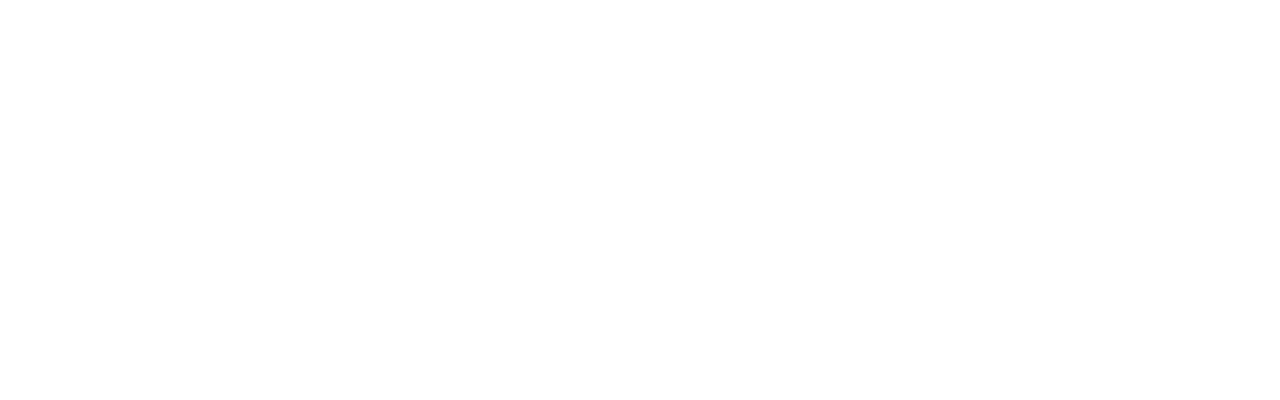
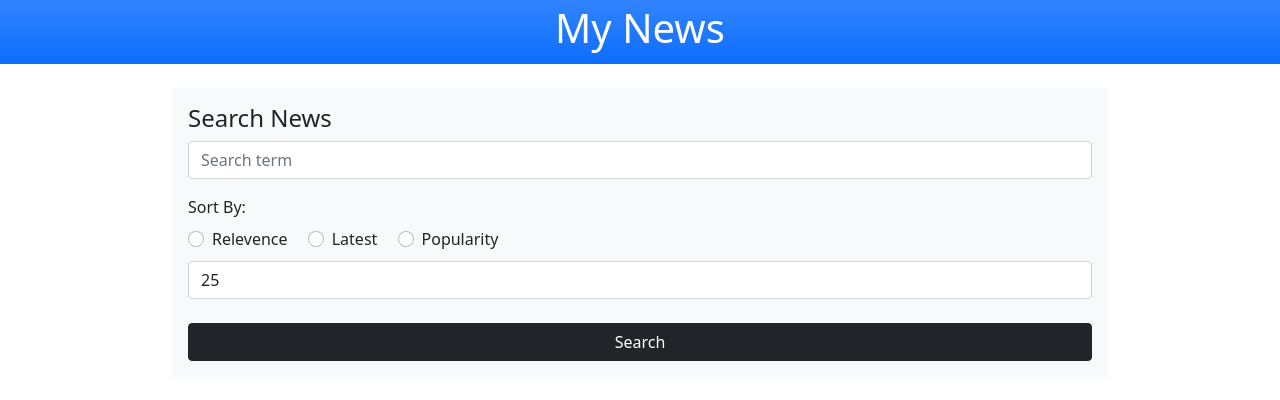
Before and after one commit to siphosethu-dlomo/My-News, a plain HTML site: page index.html in a window 1280 px wide. Drawn offline with nearby package versions, Linux system fonts and the light colour scheme.

Commit message:
styling app

```diff
--- a/index.html
+++ b/index.html
@@ -8,10 +8,52 @@
     <title>My News</title>
   </head>
   <body>
+    <div class="container-fluid text-center bg-primary bg-gradient p-1">
+      <h1 class="text-white">My News</h1>
+    </div>
 
-
-
-
+    <div id="search-container" class="container w-75 mt-4">
+      <div id="search" class="card-body bg-light mb-2">
+        <h4>Search News</h4>
+        <form id="search-form">
+          <div class="form-group">
+            <input type="text" id="search-input" class="form-control mb-3" placeholder="Search term" />
+          </div>
+          <div>Sort By:</div>
+          <div class="form-check form-check-inline mt-2">
+            <input type="radio" class="form-check-input ml-2" name="sortby" value="relevency" >
+            <label class="form-check-label">
+              Relevence
+            </label>
+          </div>
+          <div class="form-check form-check-inline">
+            <input type="radio" class="form-check-input" name="sortby" value="publishedAt" />
+            <label class="form-check-label">
+              Latest
+            </label>
+          </div>
+          <div class="form-check form-check-inline">
+            <input type="radio" class="form-check-input" name="sortby" value="popularity" />
+            <label class="form-check-label">
+              Popularity
+            </label>
+          </div>
+          <div class="form-group">
+            <select name="" id="limit" class="form-control mt-2">
+              <option value="5">5</option>
+              <option value="10">10</option>
+              <option value="25" selected>25</option>
+              <option value="50">50</option>
+              <option value="100">100</option>
+            </select>
+          </div>
+          <div class="d-grid">
+            <button class="btn btn-dark mt-4" type="button">Search</button>
+          </div>
+        </form>
+      </div>
+      <div id="results"></div>
+    </div>
 
     <script type="module" src="index.js"></script>
     <script src="https://cdn.jsdelivr.net/npm/bootstrap@5.1.3/dist/js/bootstrap.bundle.min.js" integrity="sha384-ka7Sk0Gln4gmtz2MlQnikT1wXgYsOg+OMhuP+IlRH9sENBO0LRn5q+8nbTov4+1p" crossorigin="anonymous"></script>
```
